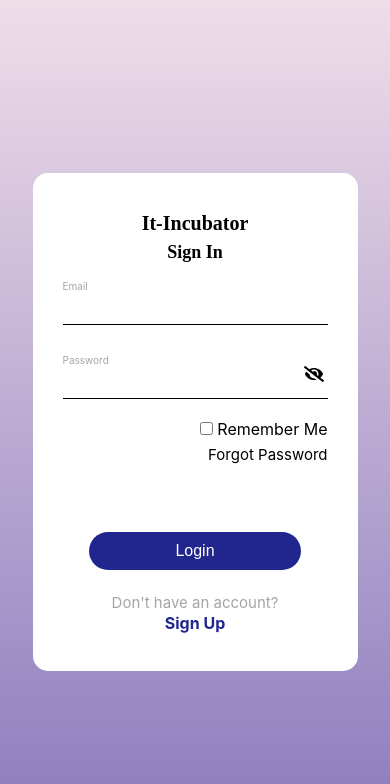
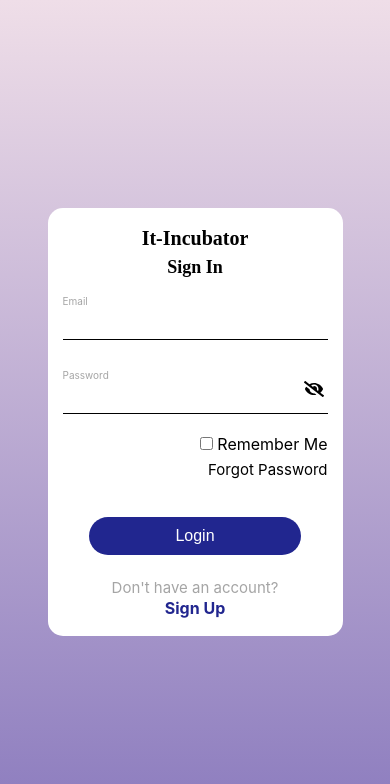
Before and after one commit to layout-IT/Project, a React (Create React App) app: page /#/login in a window 390 px wide. Shown: the top 784 px of the page. Built offline with nearby package versions, Linux system fonts and the light colour scheme.

Commit message:
media 800

```diff
--- a/src/api/apiLogin.tsx
+++ b/src/api/apiLogin.tsx
@@ -1,7 +1,9 @@
 import axios from 'axios'
 
 const instance = axios.create({
-    baseURL: "https://neko-back.herokuapp.com/2.0",
+        // baseURL: "https://neko-back.herokuapp.com/2.0",
+        baseURL: " http://localhost:7542/2.0/",
+
     withCredentials: true,
 })
 export const ApiLogin = {
--- a/src/api/apiPacks.ts
+++ b/src/api/apiPacks.ts
@@ -2,7 +2,9 @@ import axios, {AxiosResponse} from 'axios'
 import {stringify} from "querystring";
 
 const instance = axios.create({
-    baseURL: "https://neko-back.herokuapp.com/2.0",
+   // baseURL: "https://neko-back.herokuapp.com/2.0",
+   baseURL: " http://localhost:7542/2.0/",
+
     withCredentials: true,
 })
 
--- a/src/components/App.scss
+++ b/src/components/App.scss
@@ -2,4 +2,7 @@
   overflow: auto;
   padding: 30px;
   height: 100%;
+  @media (max-width: 800px) {
+    padding: 15px;
+  }
 }
--- a/src/components/pages/Login/Login.module.scss
+++ b/src/components/pages/Login/Login.module.scss
@@ -17,15 +17,10 @@
   width: 100%;
   max-height: 750px;
   overflow: auto;
+  @media (max-width: 800px) {
+    padding: 20px 15px;
+  }
 
-  //@media (max-width: 1500px) {
-  //  padding: 20px 30px;
-  //  width: 350px;
-  //}
-  //@media (max-width: 900px) {
-  //  padding: 15px 15px;
-  //  width: 250px;
-  //}
 }
 
 .title {
@@ -40,14 +35,7 @@ h1 {
   font-size: 30px;
   font-weight: 700;
   margin: 0 0 25px 0;
-  //@media (max-width: 1500px) {
-  //  margin: 0 0 15px 0;
-  //  font-size: 25px;
-  //}
-  //@media (max-width: 900px) {
-  //  margin: 0 0 10px 0;
-  //  font-size: 20px;
-  //}
+
 
 }
 
@@ -124,11 +112,7 @@ label {
   width: 20px;
   height: 20px;
   cursor: pointer;
-  //@media (max-width: 900px) {
-  //  width: 15px;
-  //  height: 15px;
-  //  bottom: 30px;
-  //}
+
 }
 
 .checkbox {
@@ -147,11 +131,10 @@ label {
   &:hover {
     color: #21268F;
   }
-  //
-  //@media (max-width: 900px) {
-  //  margin-bottom: 20px;
-  //  font-size: 12px;
-  //}
+  @media (max-width: 800px) {
+    margin-bottom: 40px;
+  }
+
 }
 
 .footer {
```
